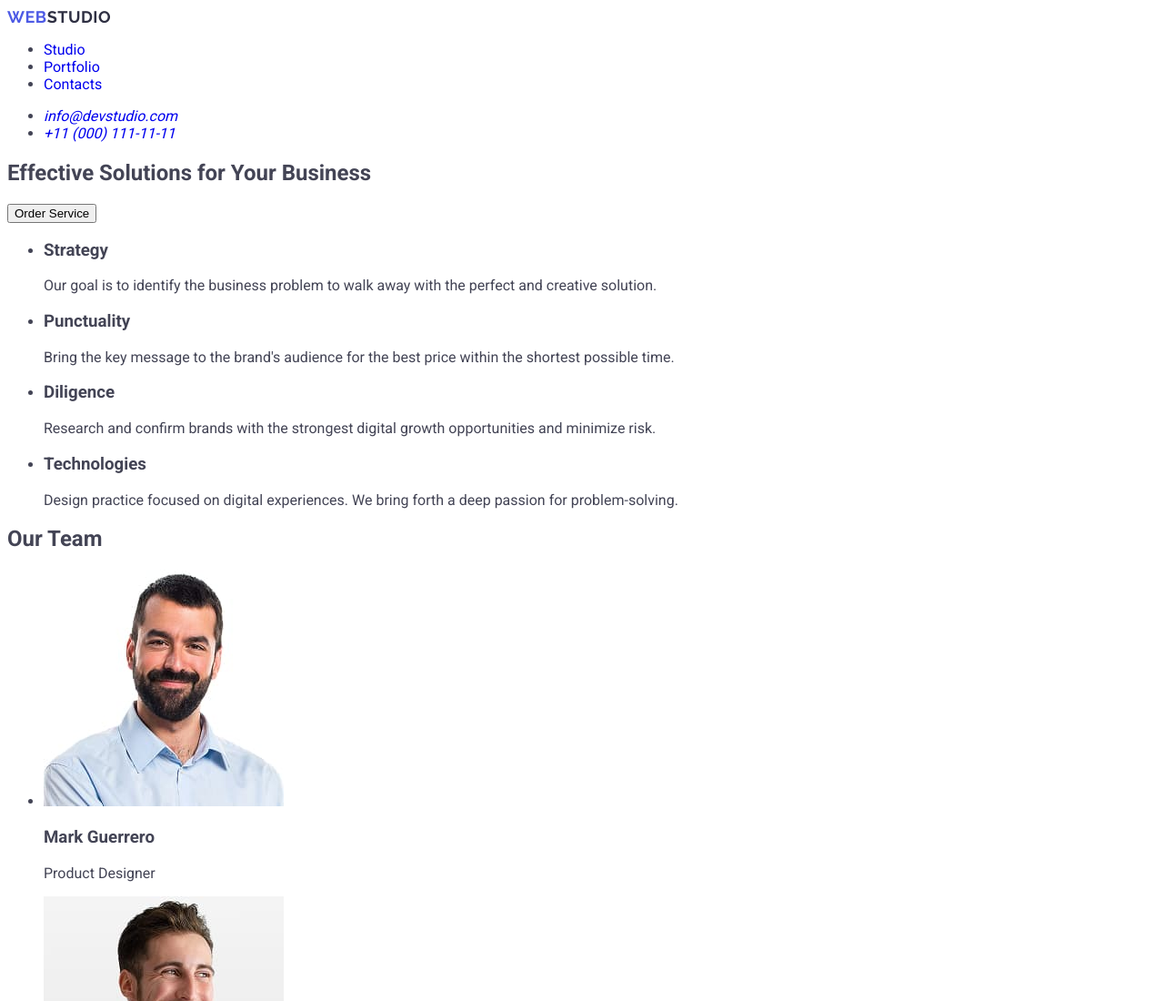
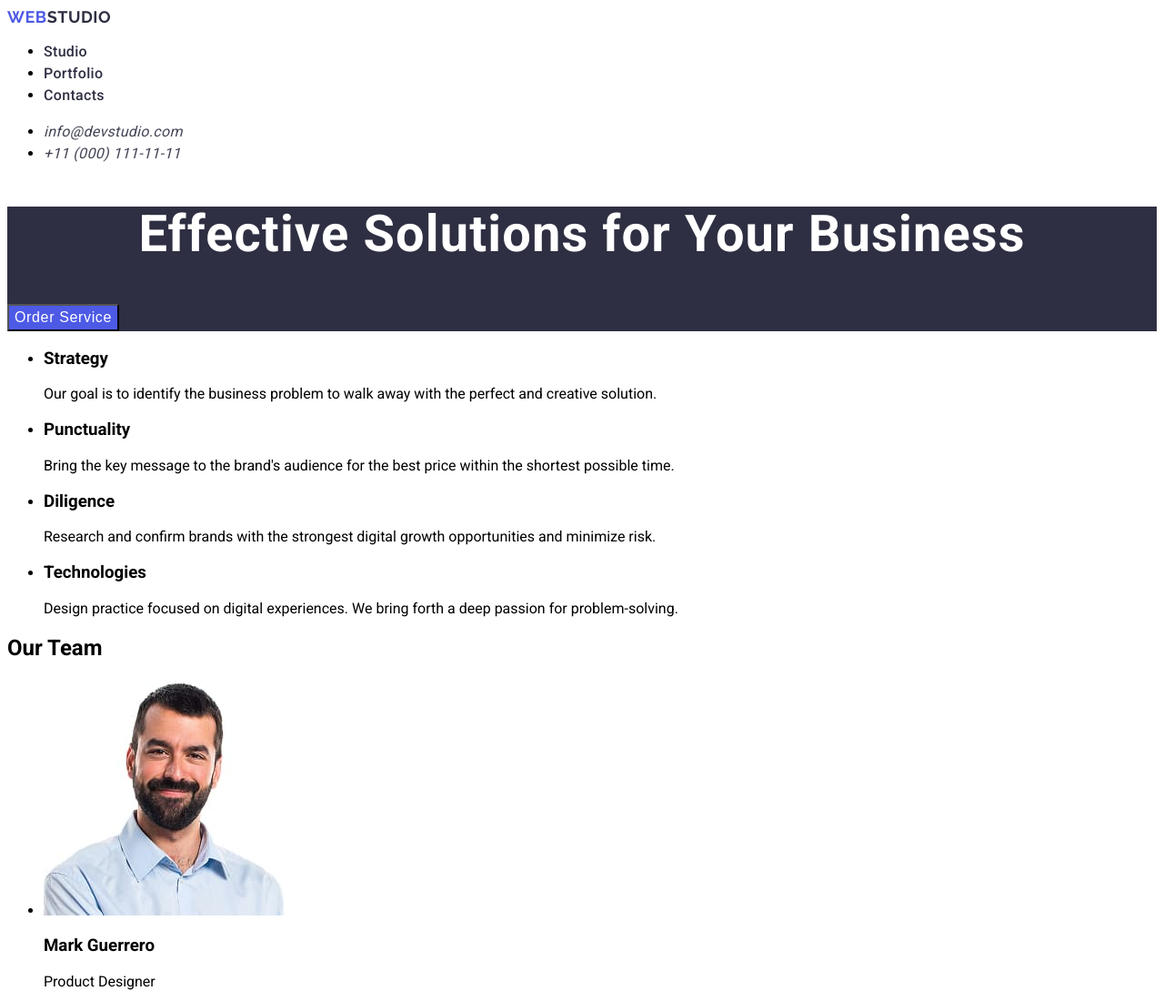
Before and after one commit to VasylPidkaminetskuy/goit-markup-hw-02, a plain HTML site: page index.html in a window 1280 px wide. Shown: the top 1100 px of the page at 91% size. Drawn offline with Linux system fonts and the light colour scheme.

Commit message:
new styles

```diff
--- a/css/style.css
+++ b/css/style.css
@@ -1,13 +1,12 @@
 body {
     font-family: "Roboto", sans-serif;
-    color: #434455;
     background-color: #ffffff;
 }
 
 a {
     text-decoration: none;
 }
-
+/* region header */
 .logo {
     font-family: "Raleway", sans-serif;
     font-weight: 700;
@@ -21,3 +20,54 @@ a {
 .logo-color {
     color: #4d5ae5;
 }
+
+.header-link-nav {
+    font-weight: 500;
+    font-size: 16px;
+    line-height: 1.5;
+    letter-spacing: 0.02em;
+    color: #2e2f42;
+}
+
+.header-link-nav:hover,
+.header-link-nav:focus{
+    color: #404bbf;
+}
+
+.header-address-link {
+    font-weight: 400;
+    font-size: 16px;
+    line-height: 1.5;
+    letter-spacing: 0.02em;
+    color: #434455;
+
+}
+
+.header-address-link:hover,
+.header-address-link:focus {
+    color: #404bbf;
+}
+/* region header */
+
+/* region section-hero */
+.section-hero {
+    background-color: #2e2f42;
+}
+
+.section-hero-title {
+    font-weight: 700;
+    font-size: 56px;
+    line-height: 1.07143;
+    letter-spacing: 0.02em;
+    text-align: center;
+    color: #fff;
+}
+
+.section-hero-button {
+    background-color: #4d5ae5;
+    font-weight: 500;
+    font-size: 16px;
+    line-height: 1.5;
+    letter-spacing: 0.04em;
+    color: #fff;
+}
--- a/index.html
+++ b/index.html
@@ -32,10 +32,10 @@
     <address class="header-address">
       <ul class="header-list-address">
         <li class="header-address-item">
-          <a href="mailto:info@devstudio.com">info@devstudio.com</a>
+          <a class="header-address-link" href="mailto:info@devstudio.com">info@devstudio.com</a>
         </li>
         <li class="header-address-item">
-          <a href="tel:+110001111111">+11 (000) 111-11-11</a>
+          <a class="header-address-link" href="tel:+110001111111">+11 (000) 111-11-11</a>
         </li>
       </ul>
     </address>
```
